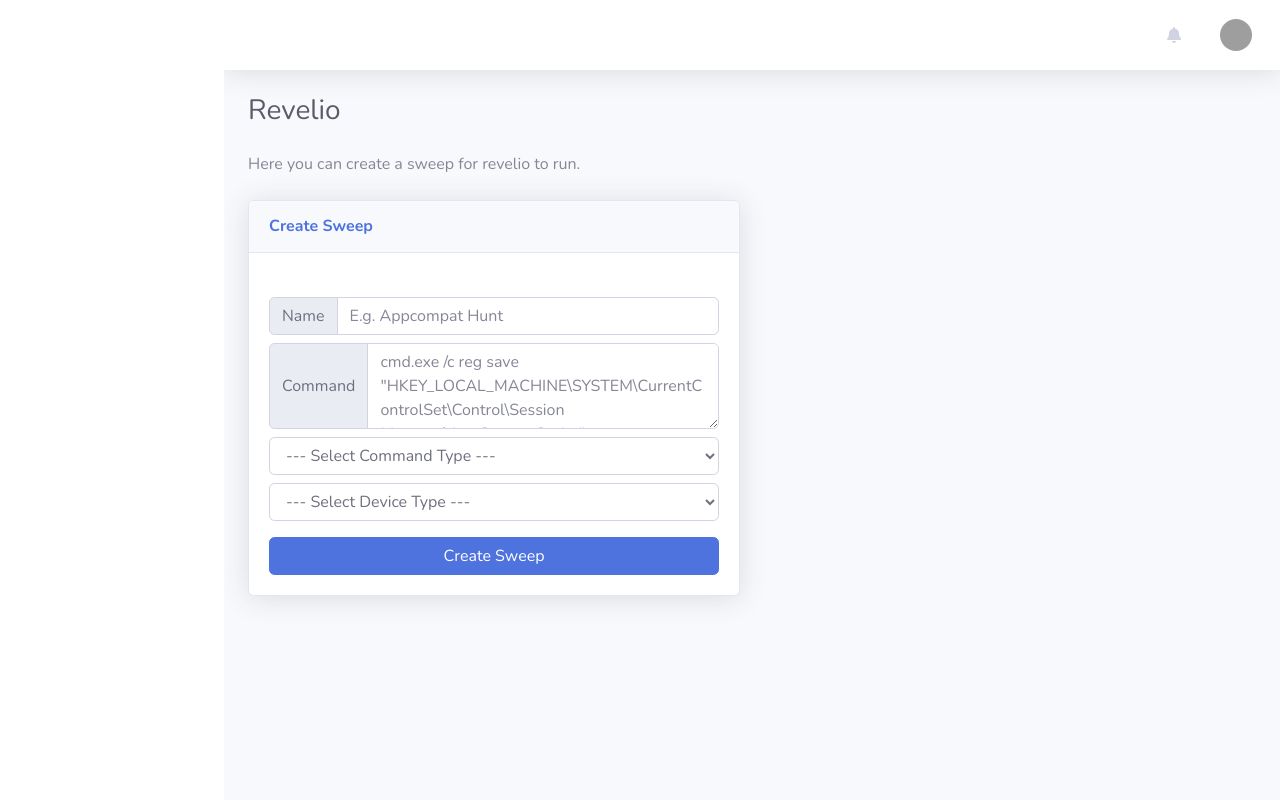
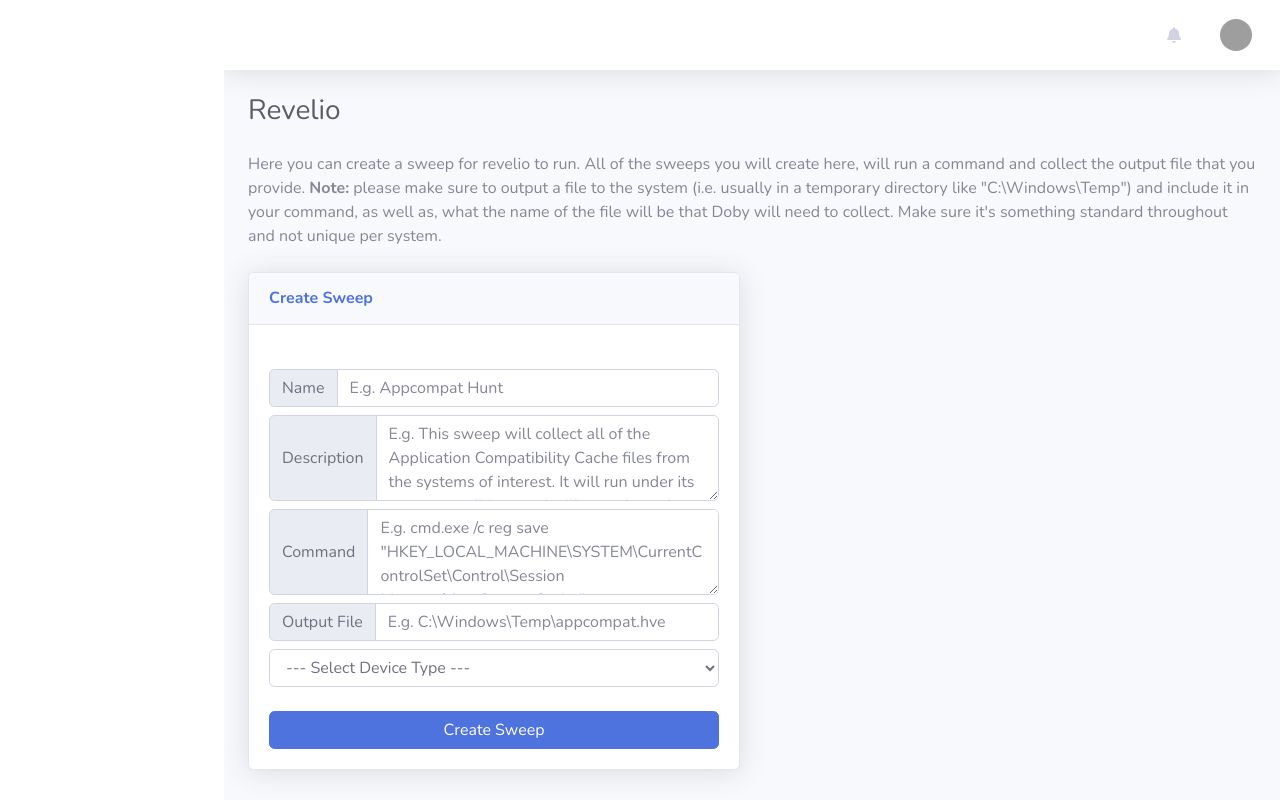
Before and after one commit to allthingsdfir/cb-bot, a Python web app: template application/templates/cb_create.html in a window 1280 px wide. Run offline with Jinja, Linux system fonts and the light colour scheme; the template is opened without the code that fills it, so the values that code supplies are empty; some libraries are stand-ins or nearby versions; grey boxes are pictures that could not be loaded.

Commit message:
Added Sweep Create page.

```diff
--- a/application/templates/cb_create.html
+++ b/application/templates/cb_create.html
@@ -13,7 +13,7 @@
 </div>
 
 <p class="mb-4">
-    Here you can create a sweep for revelio to run.
+    Here you can create a sweep for revelio to run. All of the sweeps you will create here, will run a command and collect the output file that you provide. <b>Note:</b> please make sure to output a file to the system (i.e. usually in a temporary directory like "C:\Windows\Temp") and include it in your command, as well as, what the name of the file will be that Doby will need to collect. Make sure it's something standard throughout and not unique per system.
 </p>
 
 <div class="row">
@@ -39,35 +39,47 @@
                             <div class="input-group-prepend">
                                 <div class="input-group-text">Name</div>
                             </div>
-                            <input type="text" class="form-control" name="input_sweep_name" id="input_sweep_name"
+                            <input type="text" class="form-control" name="input_name" id="input_name"
                                 placeholder="E.g. Appcompat Hunt" required="true">
+                        </div>
+
+                        <div class="input-group mb-2">
+                            <div class="input-group-prepend">
+                                <div class="input-group-text">Description</div>
+                            </div>
+                            <textarea type="text" class="form-control" name="input_description" id="input_description"
+                                placeholder='E.g. This sweep will collect all of the Application Compatibility Cache files from the systems of interest. It will run under its current conditions and will not reboot the machine.' rows="3" required="true"></textarea>
                         </div>
 
                         <div class="input-group mb-2">
                             <div class="input-group-prepend">
                                 <div class="input-group-text">Command</div>
                             </div>
-                            <textarea type="text" class="form-control" name="input_sweep_name" id="input_command"
-                                placeholder='cmd.exe /c reg save "HKEY_LOCAL_MACHINE\SYSTEM\CurrentControlSet\Control\Session Manager\AppCompatCache" "C:\Windows\Temp\appcompat.hve"' rows="3" required="true"></textarea>
+                            <textarea type="text" class="form-control" name="input_command" id="input_command"
+                                placeholder='E.g. cmd.exe /c reg save "HKEY_LOCAL_MACHINE\SYSTEM\CurrentControlSet\Control\Session Manager\AppCompatCache" "C:\Windows\Temp\appcompat.hve"' rows="3" required="true"></textarea>
                         </div>
 
                         <div class="input-group mb-2">
-                            <select required class="form-control" id="input_sweep_type" name="input_command_type">
-                                <option disabled selected value=""> --- Select Command Type --- </option>
-                                <option value="1">Run command and get a file back</option>
-                                <option value="2">Upload a file and run</option>
-                                <option value="3">Collect a file with a given path</option>
-                            </select>
+                            <div class="input-group-prepend">
+                                <div class="input-group-text">Output File</div>
+                            </div>
+                            <input type="text" class="form-control" name="input_output_file" id="input_output_file"
+                                placeholder="E.g. C:\Windows\Temp\appcompat.hve" required="true">
                         </div>
 
                         <div class="input-group mb-2">
-                            <select required class="form-control" id="input_sweep_type" name="input_device_type">
+                            <select required class="form-control" id="input_device_type" name="input_device_type">
                                 <option disabled selected value=""> --- Select Device Type --- </option>
                                 <option value="LINUX">Linux</option>
                                 <option value="MAC">Mac OS</option>
                                 <option value="WINDOWS">Windows</option>
                             </select>
                         </div>
+
+                        <div class="input-group mb-2">
+
+                        </div>
+
                     </div>
 
                     <div class="form-group" id="file_name_div" hidden="true" disabled="true">
@@ -85,6 +97,27 @@
             </div>
         </div>
     </div>
+    {% if sweeps %}
+    <div class="col-xl-6 col-lg-7">
+        <div class="card shadow mb-4">
+            <!-- Card Header - Dropdown -->
+            <div class="card-header py-3 d-flex flex-row align-items-center justify-content-between">
+                <h6 class="m-0 font-weight-bold text-primary">Existing Sweep Types</h6>
+            </div>
+            <!-- Card Body -->
+            <div class="card-body">
+                {% for sweep in sweeps %}
+                <div class="card mb-2 border-left-info">
+                    <div class="card-body">
+                        <div class="text-xl font-weight-bold text-info text-uppercase mb-1">{{ sweep.name }}</div>
+                        {{ sweep.description }}
+                    </div>
+                </div>
+                {% endfor %}
+            </div>
+        </div>
+    </div>
+    {% else %}{% endif %}
 </div>
 
 <!-- /.container-fluid -->
```
Also changed, not shown: application/libraries/mongo.py (+30 -3 lines), application/routes/cb/cb.py (+19 -0 lines).
